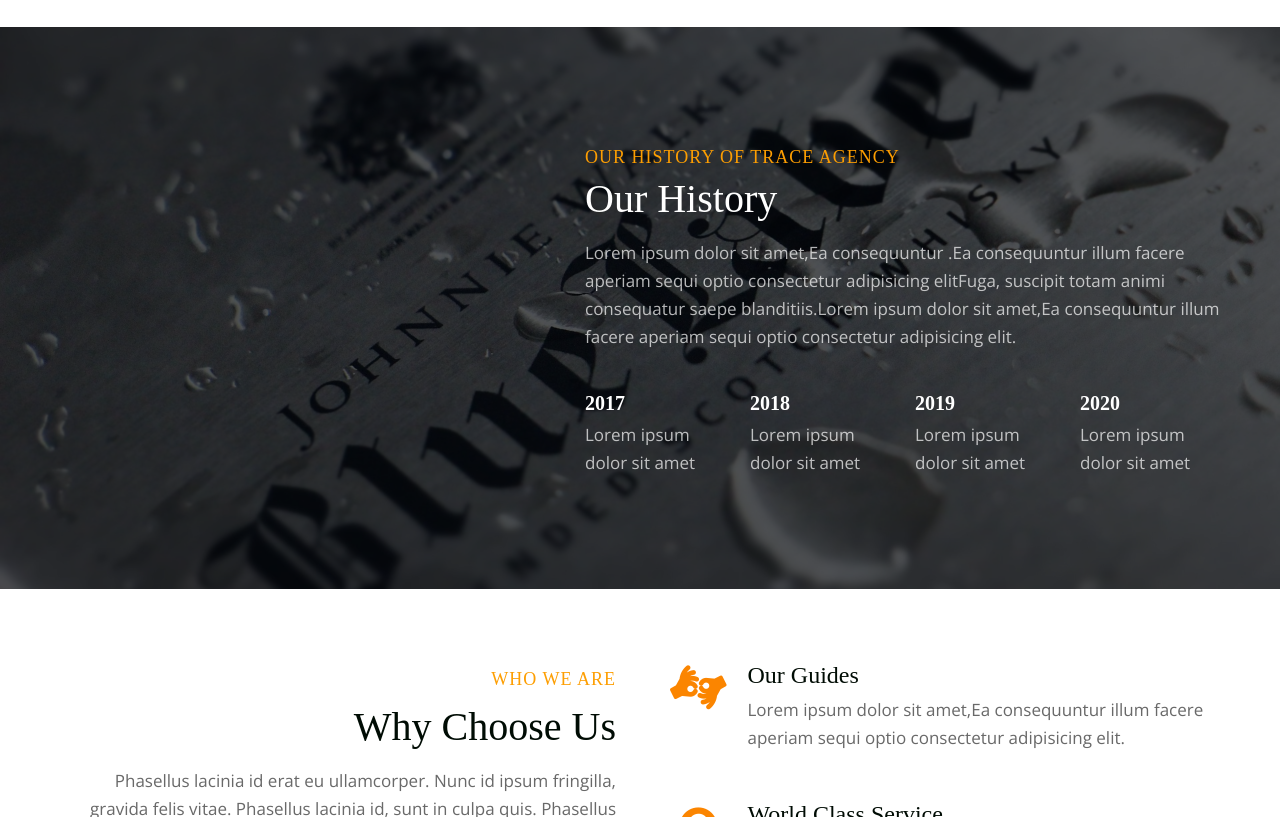
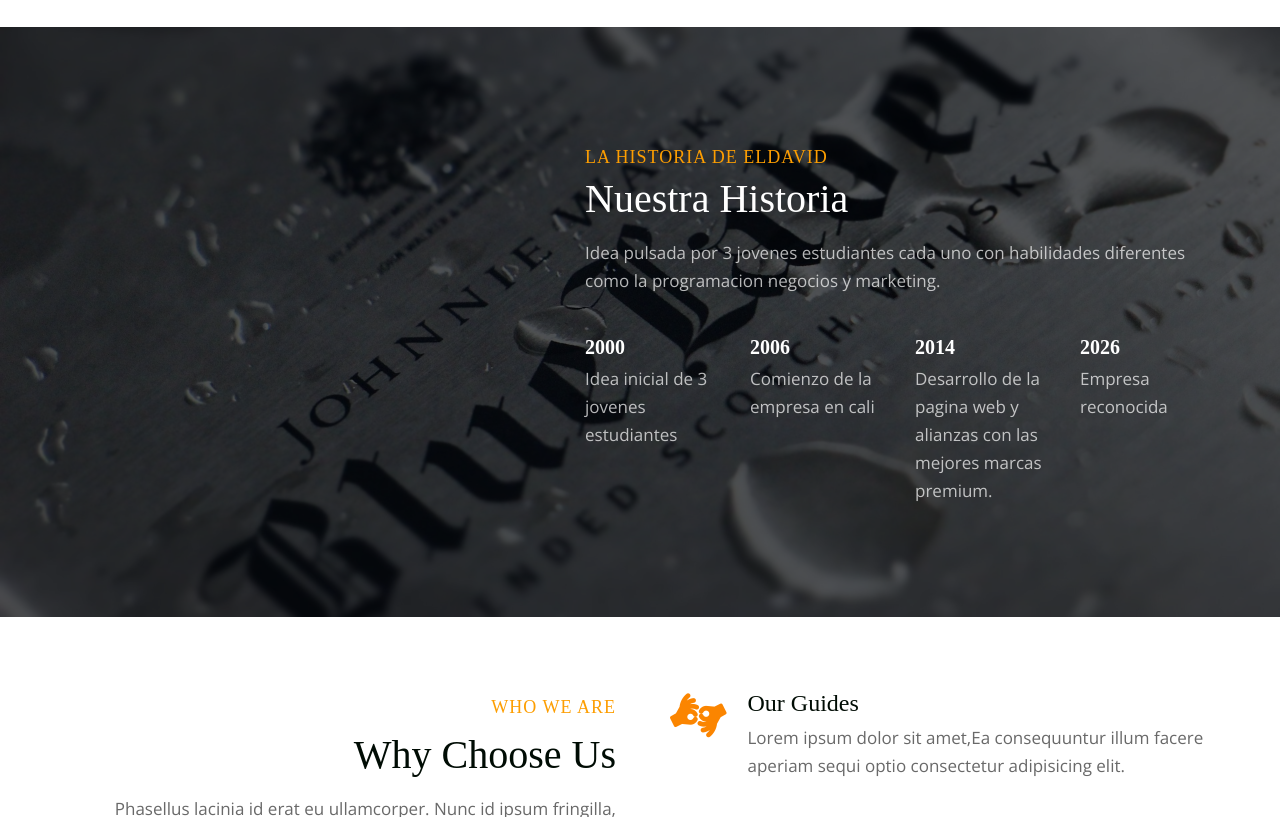
Before and after one commit to davidestebanortiz685/DesarrolloWebFullStack, a plain HTML site: page about.html in a window 1280 px wide. Shown: the part 640-1457 px from the top of the page. Drawn offline with nearby package versions, Linux system fonts and the light colour scheme; a web font is replaced by a local one.

Commit message:
Agregando la historia de la pagina

```diff
--- a/about.html
+++ b/about.html
@@ -139,29 +139,27 @@
   <div class="feature-1sec py-5">
     <div class="container py-lg-5">
       <div class="feature-1-content py-lg-3">
-        <h4 class="sub-title">Our history of Trace Agency</h4>
-        <h3 class="hny-title two">Our history</h3>
-        <p class="mt-3">Lorem ipsum dolor sit amet,Ea consequuntur .Ea consequuntur illum facere aperiam
-          sequi optio consectetur adipisicing elitFuga, suscipit totam animi consequatur saepe
-          blanditiis.Lorem ipsum dolor sit amet,Ea consequuntur illum facere aperiam sequi optio
-          consectetur adipisicing elit.</p>
+        <h4 class="sub-title">La historia de ELDAVID</h4>
+        <h3 class="hny-title two">Nuestra historia</h3>
+        <p class="mt-3">Idea pulsada por 3 jovenes estudiantes cada uno con habilidades diferentes como la programacion
+          negocios y marketing.</p>
         <div class="history-grids">
           <div class="history-ifo">
-            <h5 class="year">2017</h5>
-            <p>Lorem ipsum dolor sit amet</p>
+            <h5 class="year">2000</h5>
+            <p>Idea inicial de 3 jovenes estudiantes</p>
 
           </div>
           <div class="history-ifo">
-            <h5 class="year">2018</h5>
-            <p>Lorem ipsum dolor sit amet</p>
+            <h5 class="year">2006</h5>
+            <p>Comienzo de la empresa en cali</p>
           </div>
           <div class="history-ifo">
-            <h5 class="year">2019</h5>
-            <p>Lorem ipsum dolor sit amet</p>
+            <h5 class="year">2014</h5>
+            <p>Desarrollo de la pagina web y alianzas con las mejores marcas premium.</p>
           </div>
           <div class="history-ifo">
-            <h5 class="year">2020</h5>
-            <p>Lorem ipsum dolor sit amet</p>
+            <h5 class="year">2026</h5>
+            <p>Empresa reconocida</p>
           </div>
 
         </div>
```
